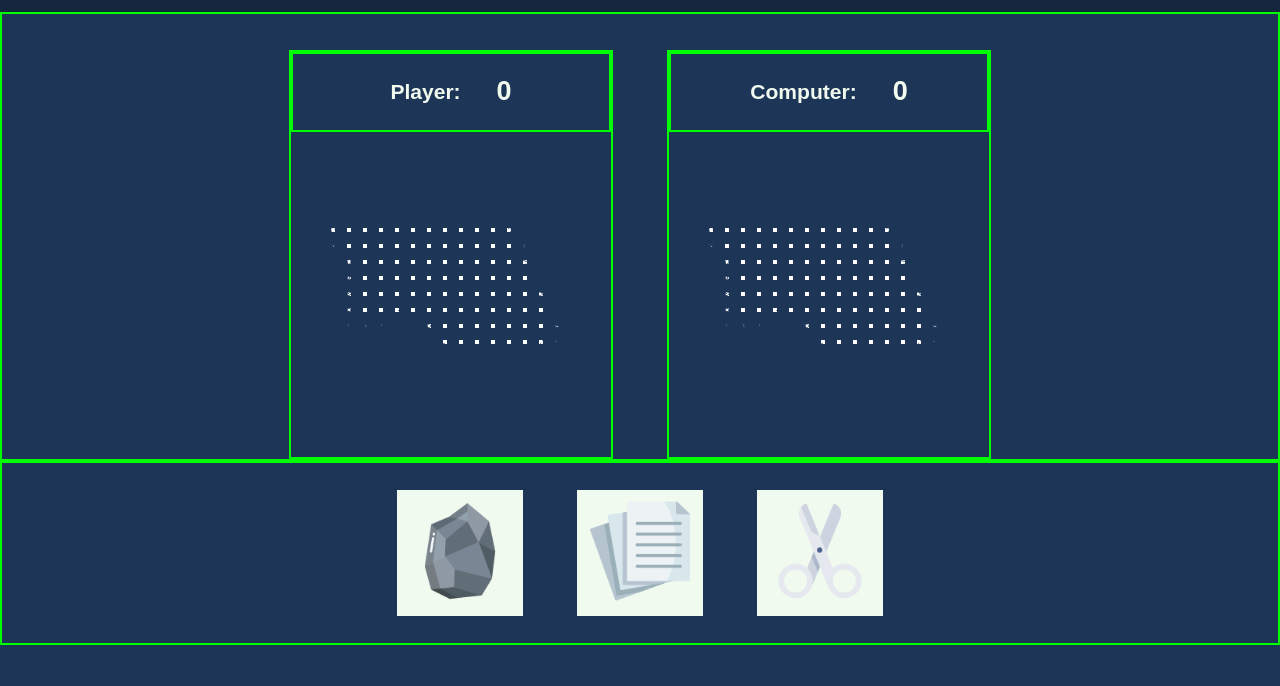
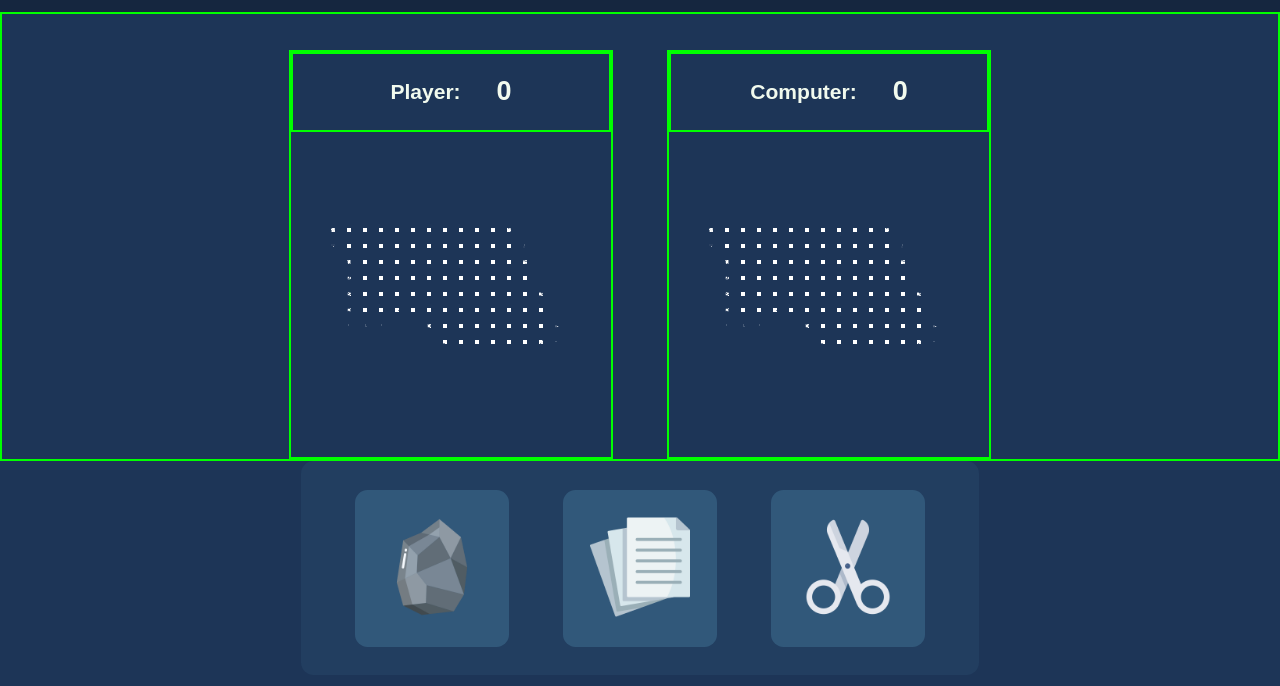
Before and after one commit to JoelJosy/Rock_Paper_Scissors, a plain HTML site: page index.html in a window 1280 px wide. Shown: the part 96-782 px from the top of the page. Drawn offline with Linux system fonts and the light colour scheme.

Commit message:
Shorten and style button group div

```diff
--- a/index.html
+++ b/index.html
@@ -44,7 +44,7 @@
                 </div>
             </div>
             <div class="buttons">
-                <button class="rock btn" type="button">
+                <button class="rock" type="button">
                     <img
                         src="./imgs/rock.png"
                         alt="Rock"
@@ -52,7 +52,7 @@
                         height="100px"
                     />
                 </button>
-                <button class="paper btn" type="button">
+                <button class="paper" type="button">
                     <img
                         src="./imgs/paper.png"
                         alt="Paper"
@@ -60,7 +60,7 @@
                         height="100px"
                     />
                 </button>
-                <button class="scissors btn" type="button">
+                <button class="scissors" type="button">
                     <img
                         src="./imgs/scissors.png"
                         alt="Scissors"
--- a/styles.css
+++ b/styles.css
@@ -1,4 +1,4 @@
-.player-box, .computer-box, .scoreboard, .buttons, .livescore {
+.player-box, .computer-box, .scoreboard, .livescore {
     border: 2px solid lime;
 }
 
@@ -13,15 +13,6 @@ body {
     margin: 0;
     padding: 0;
     text-align: center;
-}
-
-button {
-    border: none;
-    background: #F1FAEE;
-    height: 7rem;
-    width: 7rem;
-    /* transition: 0.07s; */
-    transform: scale(1);
 }
 
 button:active {
@@ -64,5 +55,18 @@ button:active {
     display: flex;
     justify-content: center;
     gap: 3rem;
+    padding: 1.6rem 3rem;
+    margin-right: auto;
+    margin-left: auto;
+    background-color: #223E60;
+    border-radius: 0.7rem;
+}
+
+button {
+    border: none;
+    border-radius: 0.7rem;
+    background-color: #31587A;
     padding: 1.5rem;
+    /* transition: 0.07s; */
+    transform: scale(1);
 }
```
